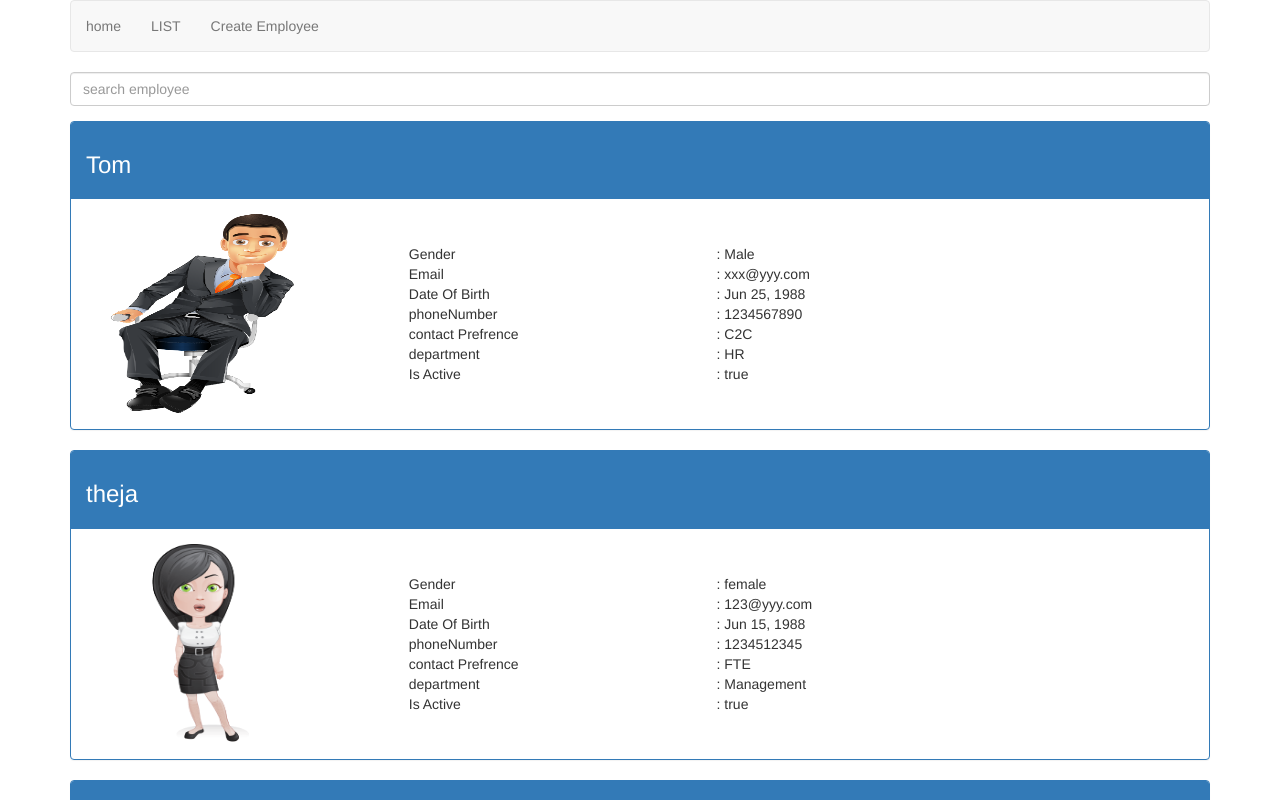
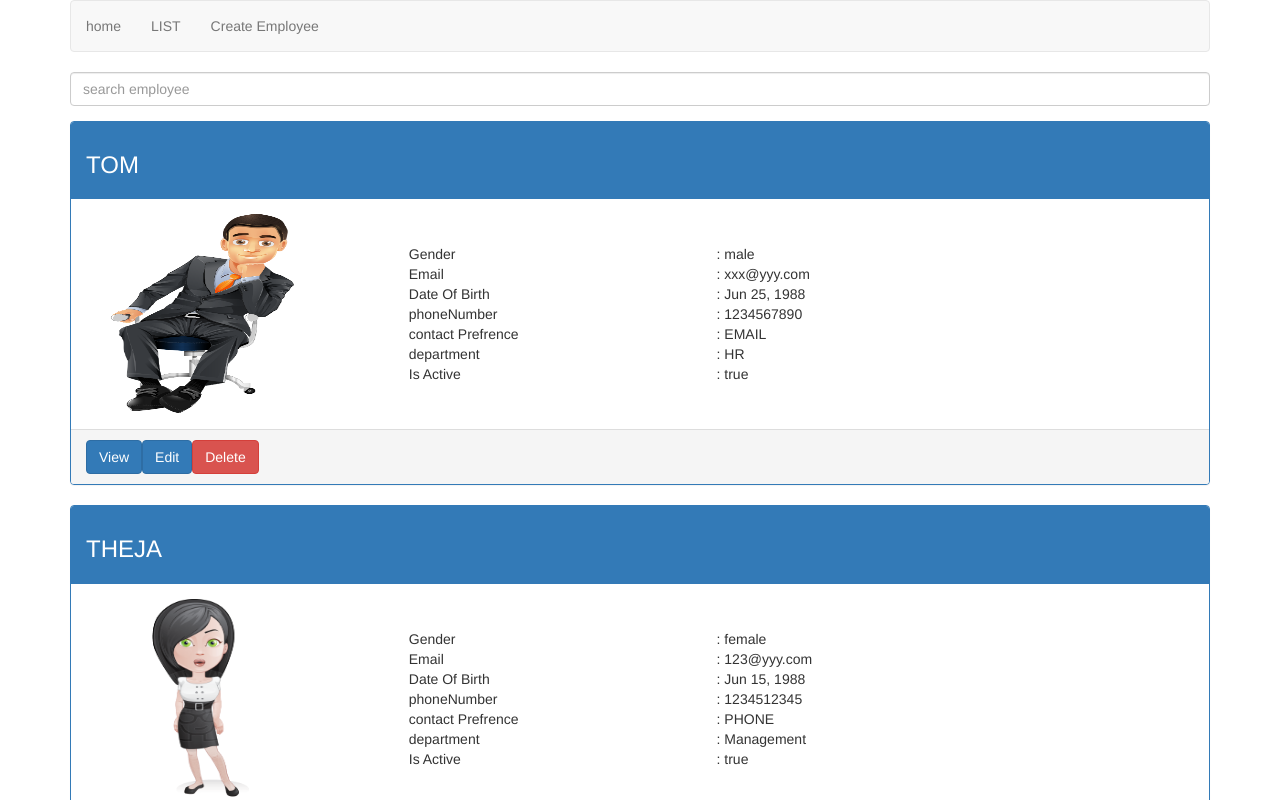
Before and after one commit to KSC0126/AngularCrudOperations-, an Angular app: page /list in a window 1280 px wide. Shown: the top 800 px of the page. Built offline with nearby package versions, Linux system fonts and the light colour scheme.

Commit message:
12/07 10:16
Played around with edit from and show hide buttons

```diff
--- a/src/app/app-routing.module.ts
+++ b/src/app/app-routing.module.ts
@@ -21,7 +21,7 @@ const routes: Routes = [
     component: ListEmployeesComponent
   },
   {
-    path: 'create',
+    path: 'edit/:id',
     component: CreateEmployeeComponent,
     canDeactivate:[CreateEmployeeCanDeactiveGaurdGuardService]
   },
--- a/src/app/app.component.html
+++ b/src/app/app.component.html
@@ -2,7 +2,7 @@
     <ul class="nav navbar-nav">
     <li><a routerLink="home" > home </a></li>
     <li><a routerLink="list" > LIST </a></li>
-    <li><a routerLink="create" > Create Employee </a></li>
+    <li><a routerLink="edit/0" > Create Employee </a></li>
 
     </ul>
 </div>
--- a/src/app/create-employee/create-employee.component.html
+++ b/src/app/create-employee/create-employee.component.html
@@ -3,7 +3,7 @@
   <!-- have employeeFrom to get angular generated from -->
   <div class="panel panel-primary">
     <div class="panel-heading">
-      <h3 class="panel-tittle"> Create Employee</h3>
+      <h3 class="panel-tittle"> {{panelHeading}}</h3>
     </div>
     <div class="panel-body">
       <div class="form-group" [class.has-error]="name.invalid && name.touched" [class.has-success]="name.valid">
@@ -78,12 +78,12 @@
         <input id="photoPath" type="text" class="form-control" name="photoPath" [(ngModel)]="employee.photoPath">
       </div>
       <div class="form-group">
-        <button type="button" class="btn btn-primary" (click)="togglePhotoPreview()">
+        <button type="button" class="btn btn-primary" (click)="togglePhotoPreview()" *ngIf =" employee.photoPath !== '' && employee.photoPath !== null">
           {{photoPreview? "Hide" : "Show"}} Preview
         </button>
       </div>
       <div class="form-group">
-        <img [src]="employee.photoPath" height="200px" width="200px" *ngIf="photoPreview" />
+        <img [src]="employee.photoPath" height="200px" width="200px" *ngIf="photoPreview && employee.photoPath !== '' && employee.photoPath !== null" />
 
       </div>
     </div>
--- a/src/app/create-employee/create-employee.component.ts
+++ b/src/app/create-employee/create-employee.component.ts
@@ -1,10 +1,10 @@
 import { Component, OnInit, ViewChild } from '@angular/core';
 import { FormsModule, NgForm } from '@angular/forms';
-import {department } from '../models/department.model';
-import {BsDatepickerConfig } from 'ngx-bootstrap/datepicker';
+import { department } from '../models/department.model';
+import { BsDatepickerConfig } from 'ngx-bootstrap/datepicker';
 import { employee } from '../models/employee.model';
-import { EmployeeService} from '../employee/employee.service';
-import { Router } from '@angular/router'
+import { EmployeeService } from '../employee/employee.service';
+import { Router, ActivatedRoute } from '@angular/router'
 
 
 
@@ -15,54 +15,76 @@ import { Router } from '@angular/router'
 })
 export class CreateEmployeeComponent implements OnInit {
   @ViewChild('employeeForm') public createEmployeeForm: NgForm;
-  photoPreview:boolean=false;
-  employee:employee={id: null,
-    name: null,
-    gender: null,
-    email: '',
-    phoneNumber: null,
-    contactPrefrence: null,
-    dateOfBirth: null,
-    department: 'select',
-    isActive: null,
-    photoPath: null,
+  photoPreview: boolean = false;
+  employee: employee ;
+  panelHeading: string;
 
-  }
+  colorTheme = 'theme-dark-blue';
 
-  colorTheme='theme-dark-blue';
+  datePickerConfig: Partial<BsDatepickerConfig>;
 
-  datePickerConfig:Partial<BsDatepickerConfig>;
-
-  departments: department[]=[
-    {id:1,name:"Help Desk"},
-    {id:2,name:"HR"},
-    {id:3,name:"Management"},
-    {id:4,name:"Pay Roll"}
+  departments: department[] = [
+    { id: 1, name: "Help Desk" },
+    { id: 2, name: "HR" },
+    { id: 3, name: "Management" },
+    { id: 4, name: "Pay Roll" }
   ]
 
 
-    constructor( private _employeeService: EmployeeService,
-                 private _router: Router) {
-      this.datePickerConfig= Object.assign({},
-        {containerClass:this.colorTheme,
-          showWeekNumbers: false,
-          // minDate: new Date( 2018, 0 , 1),
-          // maxDate: new Date(2018, 11, 31)
-        });
+  constructor(private _employeeService: EmployeeService,
+    private _router: Router,
+    private _route: ActivatedRoute) {
+    this.datePickerConfig = Object.assign({},
+      {
+        containerClass: this.colorTheme,
+        showWeekNumbers: false,
+        // minDate: new Date( 2018, 0 , 1),
+        // maxDate: new Date(2018, 11, 31)
+      });
+  }
+
+  ngOnInit() {
+    this._route.paramMap.subscribe(parameterMap => {
+      const id = +parameterMap.get('id');
+      this.getEmployee(id);
+    })
+  }
+  private getEmployee(id: number) {
+    if (id === 0) {
+      this.employee = {
+            id: null,
+              name: null,
+                gender: null,
+                  email: '',
+                    phoneNumber: null,
+                      contactPrefrence: null,
+                        dateOfBirth: null,
+                          department: 'select',
+                            isActive: null,
+                              photoPath: null,
+
+      };
+      this.panelHeading = 'Create Employee';
+      this.createEmployeeForm.reset();
+
+    }// line 46 to 69 to get enmployee on whom we need to edit
+
+    else{
+      this.panelHeading = 'Edit Employee';
+      this.employee = this._employeeService.getEmployee(id);
     }
 
-  ngOnInit() {
   }
-  saveEmployee( ):void{
+  saveEmployee(): void {
 
-    const newEmployee: employee= Object.assign({},this.employee);
+    const newEmployee: employee = Object.assign({}, this.employee);
     // we need to assign a object to variable so that the reset method in the below will not reset the object which is need to be saved
     this._employeeService.save(newEmployee);
     this.createEmployeeForm.reset();
     this._router.navigate(['list']);
 
   }
-  togglePhotoPreview(){
+  togglePhotoPreview() {
     console.log("show preview clicked");
     this.photoPreview = !this.photoPreview;
 
--- a/src/app/display-employee/display-employee.component.html
+++ b/src/app/display-employee/display-employee.component.html
@@ -2,7 +2,7 @@
 <div class="panel panel-primary" [class.panel-success]="employee.id === selectedEmployeeId">
     <!-- (click)= "handleClick()" -->
     <div class="panel-heading">
-      <h3 class="panel-tittle"> {{employee.name}}</h3>
+      <h3 class="panel-tittle"> {{employee.name | uppercase}}</h3>
     </div>
     <div class="panel-body">
       <div class="col-xs-10">
@@ -68,6 +68,20 @@
 
       </div>
 
+      </div>
+      <div class="panel-footer">
+          <button class="btn btn-primary " (click)="viewEmployee()">
+              View
+            </button>
+          <button class="btn btn-primary"  (click)="editEmployee()">
+              Edit
+            </button>
+          <button class="btn btn-danger" >
+              Delete
+            </button>
+
 
     </div>
-  </div>
+
+
+    </div>
--- a/src/app/display-employee/display-employee.component.ts
+++ b/src/app/display-employee/display-employee.component.ts
@@ -1,6 +1,6 @@
 import { Component, OnInit, Input,Output,OnChanges, SimpleChanges, SimpleChange, EventEmitter } from '@angular/core';
 import { employee } from '../models/employee.model';
-import { ActivatedRoute } from '@angular/router';
+import { ActivatedRoute, Router } from '@angular/router';
 
 @Component({
   selector: 'app-display-employee',
@@ -13,13 +13,20 @@ export class DisplayEmployeeComponent implements OnInit { //, OnChanges
   @Input() employee : employee;
 
 
-    constructor( private _route : ActivatedRoute) { } // this code is whe we are using onchanges below is for if we use getter and setter to log changes
+    constructor( private _route : ActivatedRoute,
+    private _router: Router) { } // this code is whe we are using onchanges below is for if we use getter and setter to log changes
 
 
 
   ngOnInit() {
     this.selectedEmployeeId = +this._route.snapshot.paramMap.get('id');
   }
+  viewEmployee(){
+    this._router.navigate(['/employee',this.employee.id]);// route to a perticular employee using id.
+  }
+  editEmployee(){
+    this._router.navigate(['/edit',this.employee.id]);// route to a perticular employee edit page using id.
+  }
 
 
 
--- a/src/app/employee/employee-details.component.ts
+++ b/src/app/employee/employee-details.component.ts
@@ -39,4 +39,5 @@ export class EmployeeDetailsComponent implements OnInit {
     this._router.navigate(['/employee', this._id])
   }
 
+
 }
--- a/src/app/employee/employee.service.ts
+++ b/src/app/employee/employee.service.ts
@@ -8,11 +8,11 @@ export class EmployeeService {
     {
       id: 1,
       name: 'Tom',
-      gender: 'Male',
+      gender: 'male',
       email: 'xxx@yyy.com',
       dateOfBirth: new Date('6/25/1988'),
       phoneNumber: '1234567890',
-      contactPrefrence: 'C2C',
+      contactPrefrence: 'email',
       department: '2',
       isActive: true,
       photoPath: 'assets/images/male3.png',
@@ -25,7 +25,7 @@ export class EmployeeService {
       email: '123@yyy.com',
       dateOfBirth: new Date('6/15/1988'),
       phoneNumber: '1234512345',
-      contactPrefrence: 'fte',
+      contactPrefrence: 'phone',
       department: '3',
       isActive: true,
       photoPath: 'assets/images/female.png',
@@ -38,7 +38,7 @@ export class EmployeeService {
       email: '999@yyy.com',
       dateOfBirth: new Date('6/31/1988'),
       phoneNumber: '1234512312',
-      contactPrefrence: 'C2C',
+      contactPrefrence: 'email',
       department: '2',
       isActive: true,
       photoPath: 'assets/images/male.png',
@@ -50,12 +50,21 @@ export class EmployeeService {
   getEmployees(): employee[] {
     return this.listEmployee;
   }
-  getEmployee(id:number): employee {
+  getEmployee(id: number): employee {
     return this.listEmployee.find(employee => employee.id === id);
   }
   save(employee: employee) {
-    this.listEmployee.push(employee);
-
+    if (employee.id === null) {
+      const maxId = this.listEmployee.reduce(function (e1, e2) {
+        return (e1.id > e2.id) ? e1 : e2;
+      }).id;
+      employee.id = maxId + 1;
+      this.listEmployee.push(employee);// used to save new employee  details
+    }
+    else {
+      const foundIndex = this.listEmployee.findIndex(e => e.id === employee.id);
+      this.listEmployee[foundIndex] = employee;// find the index of the employee and adding edited changes to only that particural employee
+    }
   }
 
   constructor() { }
--- a/src/app/employee/list-employees.component.html
+++ b/src/app/employee/list-employees.component.html
@@ -3,14 +3,13 @@
 <div class="form-group">
   <input type="text" class="form-control" placeholder="search employee" width="250px" [(ngModel)]= "searchTerm"/>
 </div>
-<div *ngFor="let employee of employees | employeeFilter : searchTerm " >
-  <div (click)="onClick(employee.id)" class="pointerStyle">
+<div *ngFor="let employee of filteredEmployees  " >
+
   <!-- <div (click)="h1Variable.innerHTML = childComponent.employee.name + ' ' + childComponent.employee.gender "> -->
 
 
     <app-display-employee [employee]="employee" #childComponent > </app-display-employee>
-    <!-- (notify)="handleNotify($event)" -->
-  </div>
+
 
 </div>
 <!-- <button (click)="nextEmployee()" class="btn btn-primary">Display Next Employee</button>
--- a/src/app/employee/list-employees.component.ts
+++ b/src/app/employee/list-employees.component.ts
@@ -10,7 +10,26 @@ import {Router} from '@angular/router';
 export class ListEmployeesComponent implements OnInit {
 
   employees: employee[];
-  searchTerm: string;
+  filteredEmployees: employee[];
+  private _searchTerm: string;
+
+  get searchTerm(): string {
+   return this._searchTerm;
+  }
+
+  set searchTerm(value:string){
+    this._searchTerm = value;
+    this.filteredEmployees = this.filterEmployees(value);
+
+  }
+
+  filterEmployees(searchString: string){
+    return this.employees.filter(employee =>
+      employee.name.toLocaleLowerCase().indexOf(searchString.toLocaleLowerCase()) !== -1);
+
+  }
+
+
   // dataFromChild: employee;
   // employeeToDisplay:employee;
   // private arrayIndex = 1;
@@ -18,7 +37,8 @@ export class ListEmployeesComponent implements OnInit {
               private _router: Router) { }
 
   ngOnInit() {
-    this.employees = this._employeeService.getEmployees();
+    this.employees = this._employeeService.getEmployees();// used to get employees array from employee service
+    this.filteredEmployees = this.employees;
     // this.employeeToDisplay = this.employees[0];
   }
   // handleNotify(eventData: employee){
@@ -35,7 +55,7 @@ export class ListEmployeesComponent implements OnInit {
   //   }
   // }
 
-  onClick(employeeId:number){
-    this._router.navigate(['/employee', employeeId]);
+  onClick(){
+    this._router.navigate(['/employee', this.employees]);
   }
 }
```
